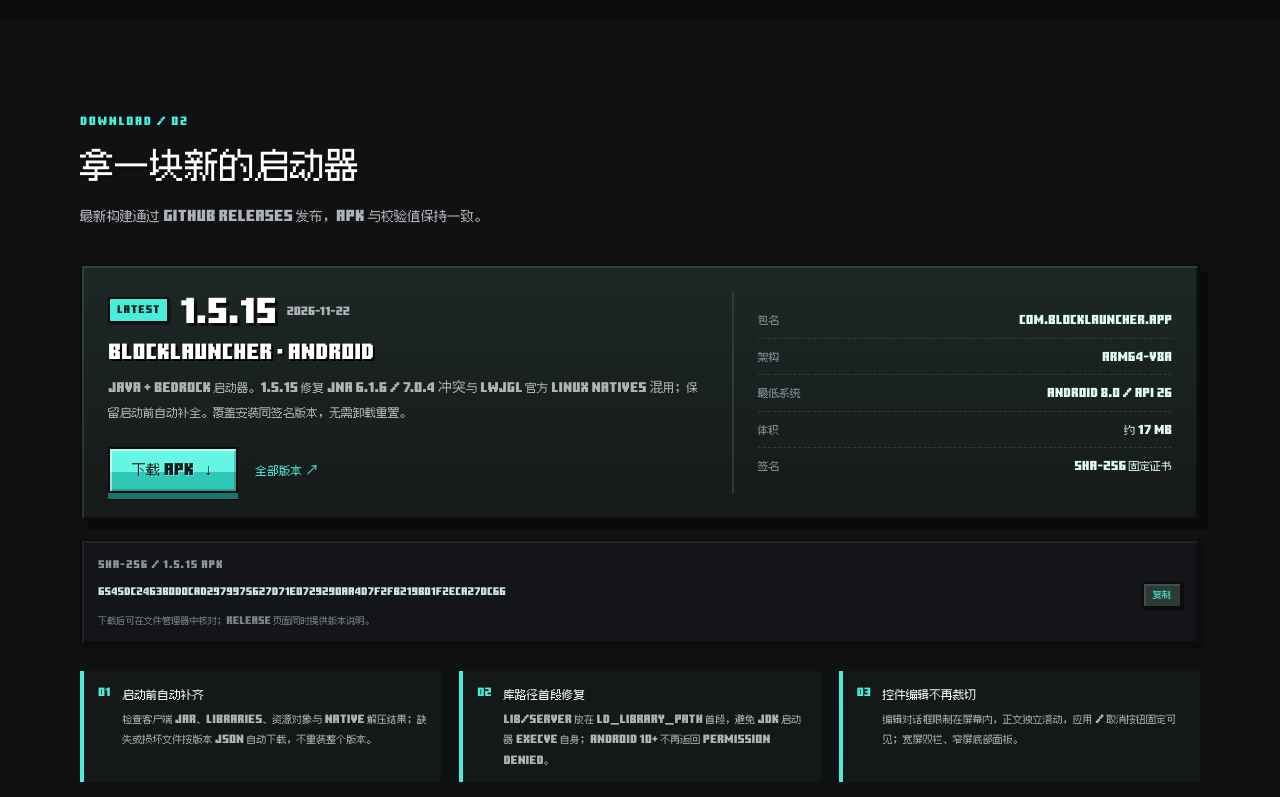
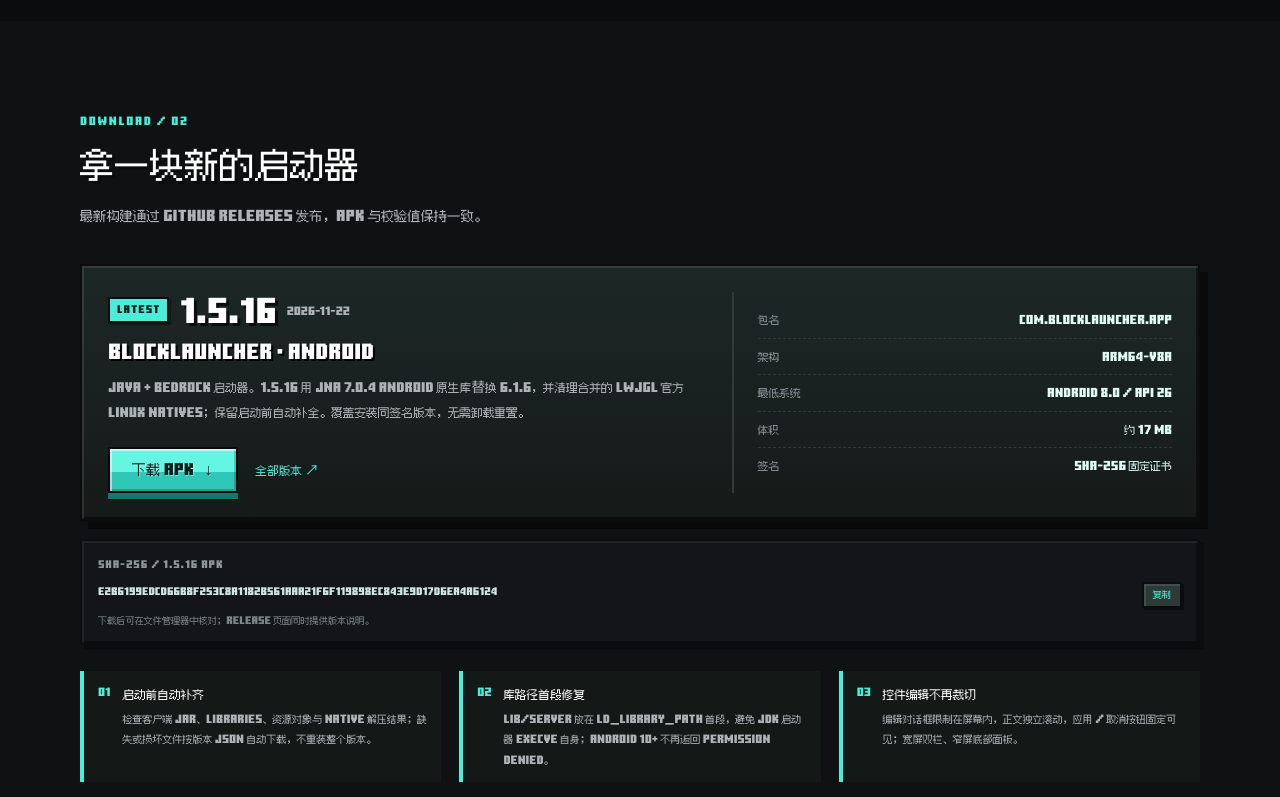
Before and after one commit to zhaohairuiour/BlockLauncher, a plain HTML site: page docs/index.html in a window 1280 px wide. Shown: the part 1557-2354 px from the top of the page. Drawn offline with Linux system fonts and the light colour scheme.

Commit message:
Release 1.5.16: bundle JNA 7.0.4 Android native

```diff
--- a/docs/index.html
+++ b/docs/index.html
@@ -67,7 +67,7 @@
           <a class="btn btn-ghost" href="https://github.com/zhaohairuiour/BlockLauncher" target="_blank" rel="noopener">查看仓库</a>
         </div>
         <div class="hero-meta">
-          <span class="tag">v1.5.15</span>
+          <span class="tag">v1.5.16</span>
           <span class="meta-sep">/</span>
           <span>Android 8.0+</span>
           <span class="meta-sep">/</span>
@@ -175,11 +175,11 @@
         <div class="download-main">
           <div class="download-version">
             <span class="version-chip">LATEST</span>
-            <span class="version-number">1.5.15</span>
+            <span class="version-number">1.5.16</span>
             <span class="version-date">2026-11-22</span>
           </div>
           <h3>BlockLauncher · Android</h3>
-          <p class="download-desc">Java + Bedrock 启动器。1.5.15 修复 JNA 6.1.6 / 7.0.4 冲突与 LWJGL 官方 Linux natives 混用；保留启动前自动补全。覆盖安装同签名版本，无需卸载重置。</p>
+          <p class="download-desc">Java + Bedrock 启动器。1.5.16 用 JNA 7.0.4 Android 原生库替换 6.1.6，并清理合并的 LWJGL 官方 Linux natives；保留启动前自动补全。覆盖安装同签名版本，无需卸载重置。</p>
           <div class="download-actions">
             <a class="btn btn-accent" href="https://github.com/zhaohairuiour/BlockLauncher/releases/latest" target="_blank" rel="noopener">下载 APK <span class="arrow">↓</span></a>
             <a class="text-link" href="https://github.com/zhaohairuiour/BlockLauncher/releases" target="_blank" rel="noopener">全部版本 ↗</a>
@@ -195,9 +195,9 @@
       </div>
 
       <div class="panel hash-panel">
-        <div class="hash-label">SHA-256 / 1.5.15 APK</div>
+        <div class="hash-label">SHA-256 / 1.5.16 APK</div>
         <div class="hash-row">
-          <code id="apk-sha">6545dc2463b0d0cad2979975627d71e0729290aa4d7f2fb219b01f2eca27dc66</code>
+          <code id="apk-sha">e2b6199edcd66b8f253c8a1182b561aaa21f6f119898ec843e9d17d6ea4a6124</code>
           <button class="copy-btn" type="button" onclick="copySha(this)">复制</button>
         </div>
         <p class="hash-note">下载后可在文件管理器中核对；Release 页面同时提供版本说明。</p>
```
Also changed, not shown: docs/assets/og.png, 2 other files.
